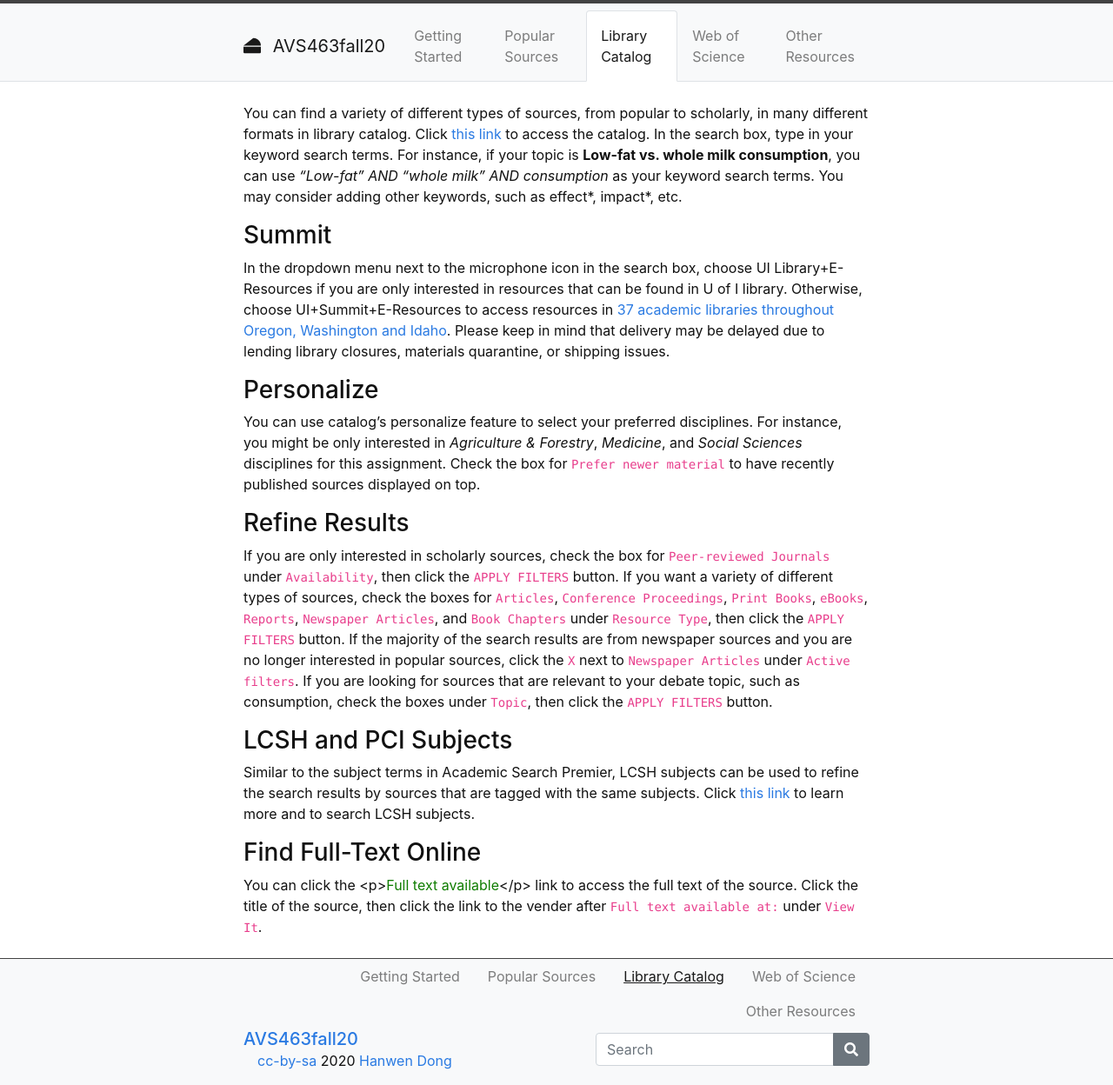
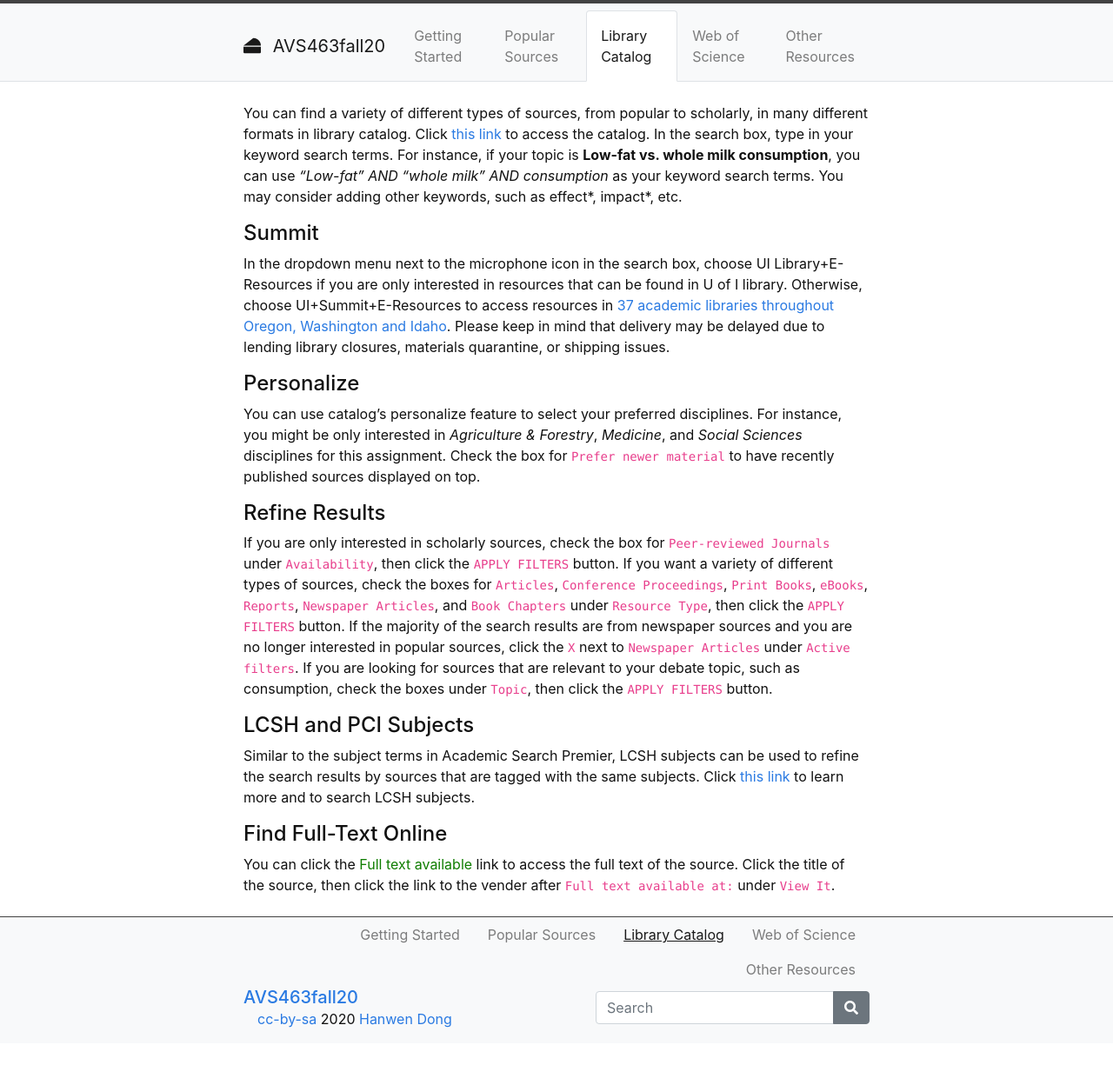
Before and after one commit to hanwendong1/AVS463-f20, a Jekyll site: the page built from content/3-Library-Catalog.md, in a window 1280 px wide. Shown: the whole page at 87% size. Built offline with Jekyll 4.4.1, drawn with Linux system fonts in a browser that asks for light colours; after the commit the page ends 1200 px from its top, so only the background shows below that.

Commit message:
Update 3-Library-Catalog.md

```diff
--- a/content/3-Library-Catalog.md
+++ b/content/3-Library-Catalog.md
@@ -5,24 +5,24 @@ nav: true
 
 You can find a variety of different types of sources, from popular to scholarly, in many different formats in library catalog. Click [this link](https://www.lib.uidaho.edu/) to access the catalog. In the search box, type in your keyword search terms. For instance, if your topic is **Low-fat vs. whole milk consumption**, you can use *"Low-fat" AND "whole milk" AND consumption* as your keyword search terms. You may consider adding other keywords, such as effect\*, impact\*, etc.
 
-### Summit
+#### Summit
 
 In the dropdown menu next to the microphone icon in the search box, choose UI Library+E-Resources if you are only interested in resources that can be found in U of I library. Otherwise, choose UI+Summit+E-Resources to access resources in [37 academic libraries throughout Oregon, Washington and Idaho](https://www.lib.uidaho.edu/services/ill/summit.html). Please keep in mind that delivery may be delayed due to lending library closures, materials quarantine, or shipping issues.
 
-### Personalize
+#### Personalize
 
 You can use catalog’s personalize feature to select your preferred disciplines. For instance, you might be only interested in *Agriculture & Forestry*, *Medicine*, and *Social Sciences* disciplines for this assignment. Check the box for `Prefer newer material` to have recently published sources displayed on top.
 
-### Refine Results
+#### Refine Results
 
 If you are only interested in scholarly sources, check the box for `Peer-reviewed Journals` under `Availability`, then click the `APPLY FILTERS` button.
 If you want a variety of different types of sources, check the boxes for `Articles`, `Conference Proceedings`, `Print Books`, `eBooks`, `Reports`, `Newspaper Articles`, and `Book Chapters` under `Resource Type`, then click the `APPLY FILTERS` button. If the majority of the search results are from newspaper sources and you are no longer interested in popular sources, click the `X` next to `Newspaper Articles` under `Active filters`.
 If you are looking for sources that are relevant to your debate topic, such as consumption, check the boxes under `Topic`, then click the `APPLY FILTERS` button.
 
-### LCSH and PCI Subjects
+#### LCSH and PCI Subjects
 
 Similar to the subject terms in Academic Search Premier, LCSH subjects can be used to refine the search results by sources that are tagged with the same subjects. Click [this link](https://id.loc.gov/authorities/subjects.html) to learn more and to search LCSH subjects.
 
-### Find Full-Text Online
+#### Find Full-Text Online
 
-You can click the <p><span style="color:#0F7D00;">Full text available</span></p> link to access the full text of the source. Click the title of the source, then click the link to the vender after `Full text available at:` under `View It`.
+You can click the <span style="color:#0F7D00;">Full text available</span> link to access the full text of the source. Click the title of the source, then click the link to the vender after `Full text available at:` under `View It`.
```
